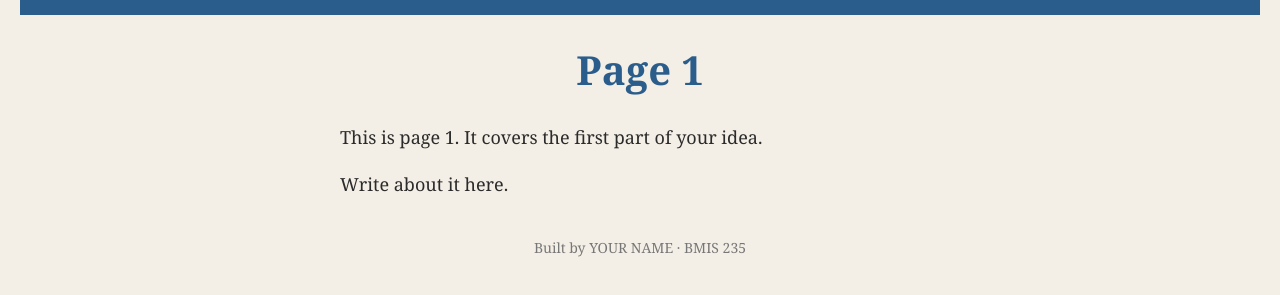
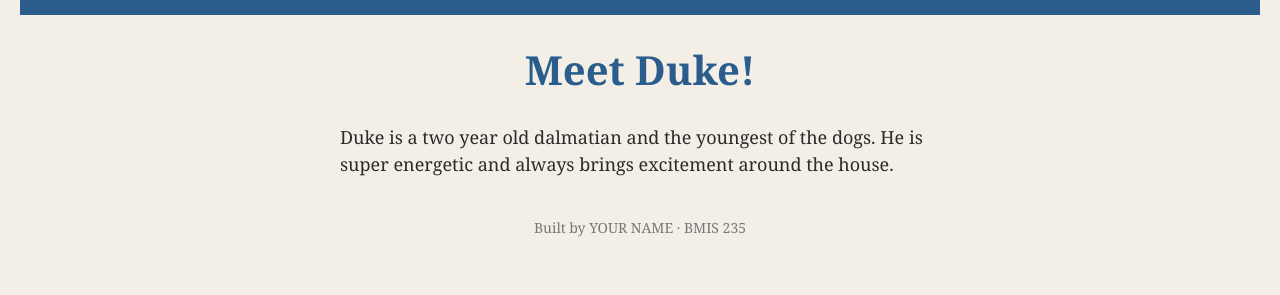
Before and after one commit to aoneal715/bmis235-html-3, a plain HTML site: page duke.html in a window 1280 px wide. Shown: the part 71-366 px from the top of the page. Drawn offline with Linux system fonts and the light colour scheme.

Commit message:
Introduce Duke and his characteristics
Added introduction for Duke, the dalmatian.

```diff
--- a/duke.html
+++ b/duke.html
@@ -28,9 +28,9 @@
     <a href="stella.html"><img src="img/stella.png" alt="Stella"></a>
 </nav>
 
-<h1>Page 1</h1>
-<p>This is page 1. It covers the first part of your idea.</p>
-<p>Write about it here.</p>
+<h1>Meet Duke!</h1>
+<p>Duke is a two year old dalmatian and the youngest of the dogs. He is super energetic and always brings excitement around the house.</p>
+<p></p>
 
 <!-- Footer: fill in your name -->
 <footer>Built by YOUR NAME &middot; BMIS 235</footer>
```
